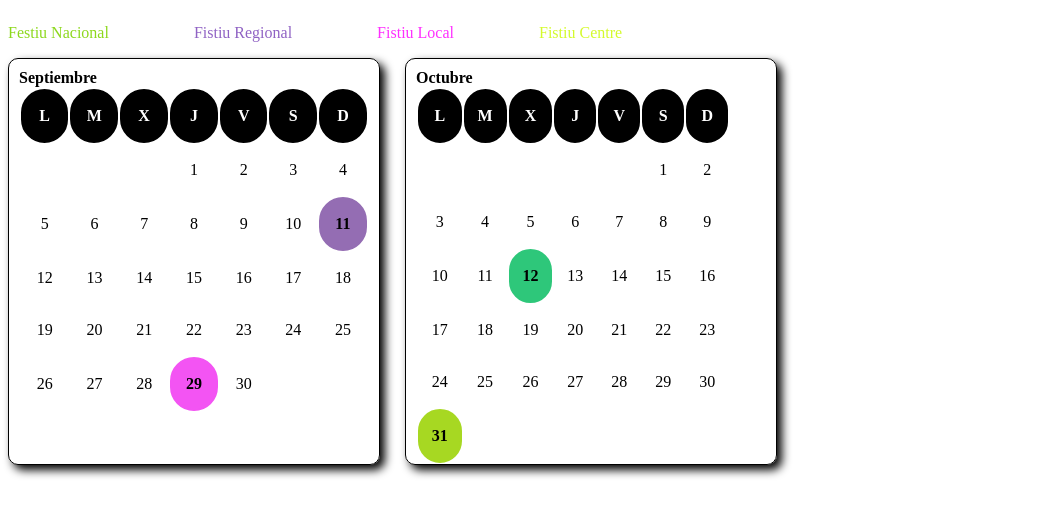
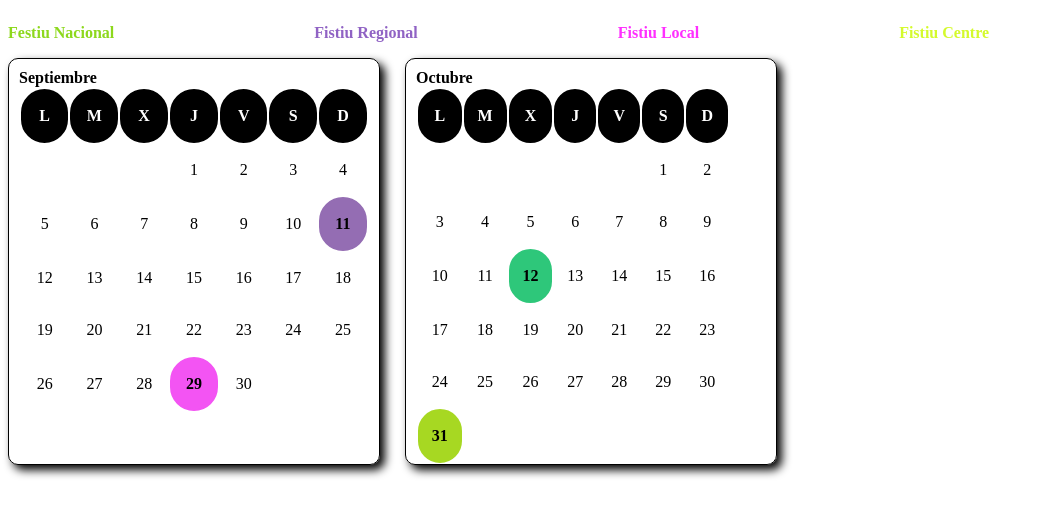
Before and after one commit to basilio007/Dise-os-web, a plain HTML site: page calendario.html in a window 1280 px wide. Shown: the whole page, without its empty margins (0-1046 px from the left). Drawn offline with Linux system fonts and the light colour scheme.

Commit message:
KIDFDHFDUHFD

```diff
--- a/calendario.html
+++ b/calendario.html
@@ -79,7 +79,7 @@
     }
 
     .meses p {
-      margin-right: 85px;
+      margin-right: 200px;
     }
 
     .meses p:nth-child(1) {
@@ -107,10 +107,10 @@
 <body>
   <div class="meses">
 
-    <p>Festiu Nacional</p>
-    <p>Fistiu Regional</p>
-    <p>Fistiu Local</p>
-    <p>Fistiu Centre</p>
+    <p><b>Festiu Nacional</b></p>
+    <p><b>Fistiu Regional</b></p>
+    <p><b>Fistiu Local</b></p>
+    <p><b>Fistiu Centre</b></p>
 
   </div>
 
```
